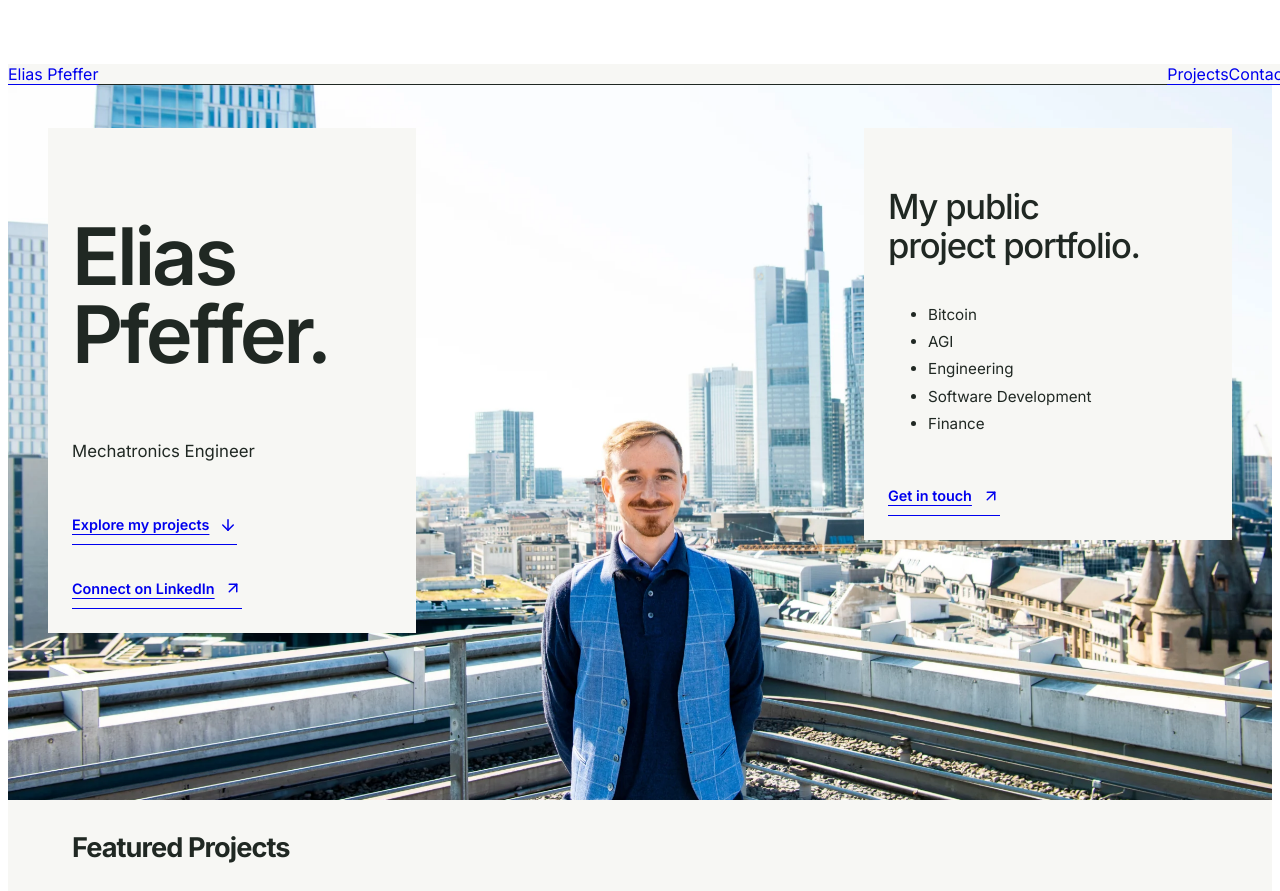
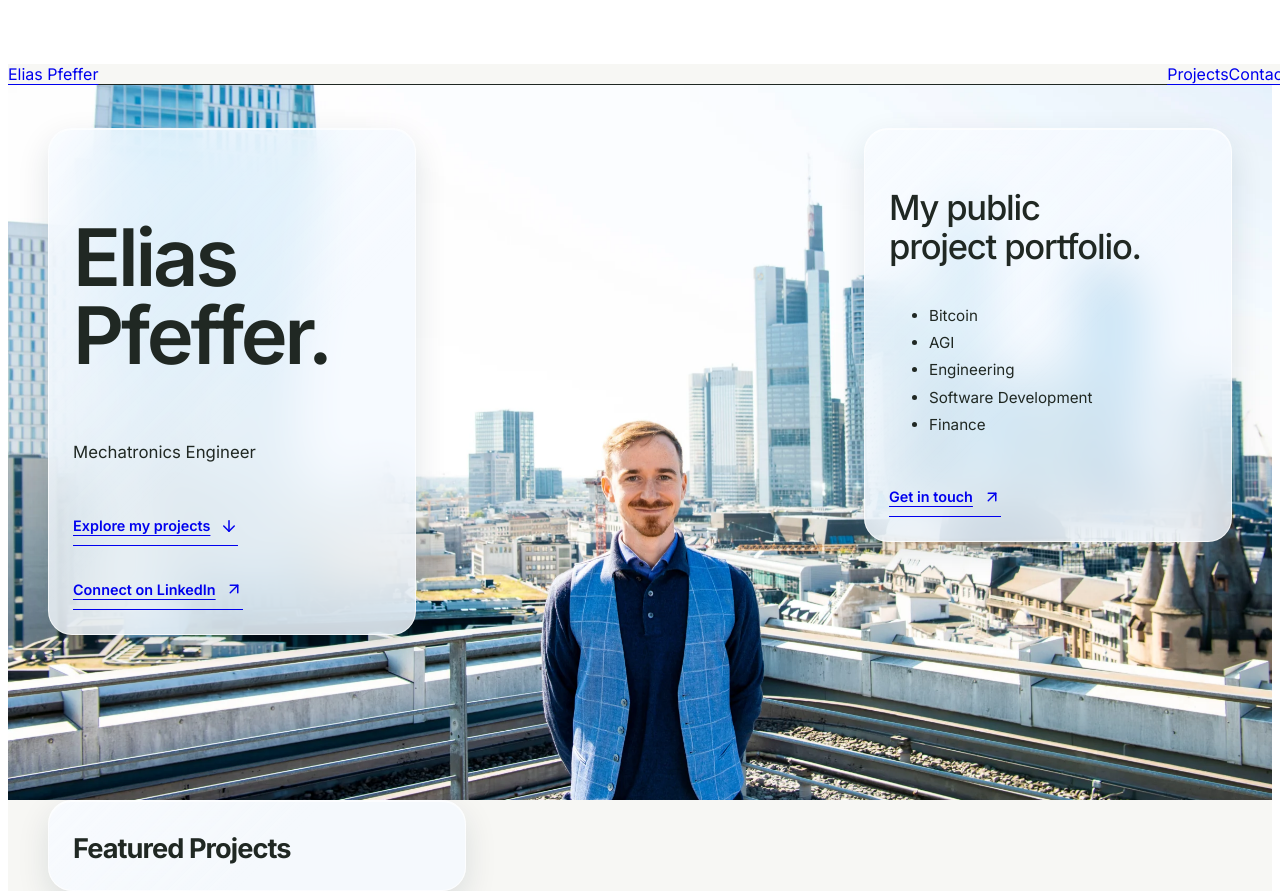
Before and after one commit to eliaspfeffer/eliaspfeffercv-new, a Next.js app: page / in a window 1280 px wide. Shown: the top 891 px of the page. Built offline with nearby package versions, Linux system fonts and the light colour scheme.

Commit message:
Add translucent Liquid Glass portfolio variant

```diff
--- a/app/globals.css
+++ b/app/globals.css
@@ -177,3 +177,45 @@ input { caret-color: #345843; }
 @media (max-width: 1099px) {
   .intro-identity, .intro-details { padding: 0; }
 }
+
+/* Translucent material keeps the real skyline behind each readable panel. */
+.portrait-portfolio {
+  --glass-fill: rgba(245, 249, 255, .82);
+  --glass-edge: rgba(255, 255, 255, .65);
+}
+.intro-identity,
+.intro-details,
+.portrait-portfolio .project-grid > div,
+.portrait-portfolio #projects h2,
+.portrait-portfolio #other-projects > div > h2,
+.project-filters {
+  background-color: var(--glass-fill);
+  background-image: linear-gradient(135deg, rgba(255, 255, 255, .3), rgba(255, 255, 255, 0) 55%);
+  -webkit-backdrop-filter: blur(24px) saturate(150%);
+  backdrop-filter: blur(24px) saturate(150%);
+  border: 1px solid var(--glass-edge);
+  border-radius: 24px;
+  box-shadow: inset 0 1px 0 rgba(255, 255, 255, .65), 0 12px 32px rgba(20, 39, 57, .12);
+}
+.portrait-portfolio .project-grid p,
+.portrait-portfolio .project-grid .text-muted-foreground { color: #35424b; }
+.portrait-portfolio .project-grid .bg-secondary { background: rgba(224, 234, 241, .85); color: #243743; }
+.portrait-portfolio #projects h2,
+.portrait-portfolio #other-projects > div > h2 { margin-bottom: 1rem; }
+.project-filters { padding: 1rem 1.5rem; margin-bottom: 1.5rem; }
+.project-filters button, .newsletter-topic { border-radius: 12px; }
+.intro-link:hover { color: #235575; }
+
+@media (max-width: 1099px) {
+  .intro-identity, .intro-details { padding: 1.5rem; }
+  .portrait-portfolio #projects h2,
+  .portrait-portfolio #other-projects > div > h2 { padding: 1.5rem; }
+  .portrait-portfolio .project-grid > div > div > div,
+  .portrait-portfolio .project-grid > div > div.p-6 { padding-left: 1.5rem; padding-right: 1.5rem; }
+}
+@media (prefers-contrast: more) {
+  .portrait-portfolio { --glass-fill: rgba(245, 249, 255, .97); }
+}
+@supports not ((backdrop-filter: blur(1px)) or (-webkit-backdrop-filter: blur(1px))) {
+  .portrait-portfolio { --glass-fill: rgba(245, 249, 255, .97); }
+}
```
Also changed, not shown: .impeccable/design.json, .impeccable/surfaces/home.md, 1 other file (tests, documents, lock files or other folders).
